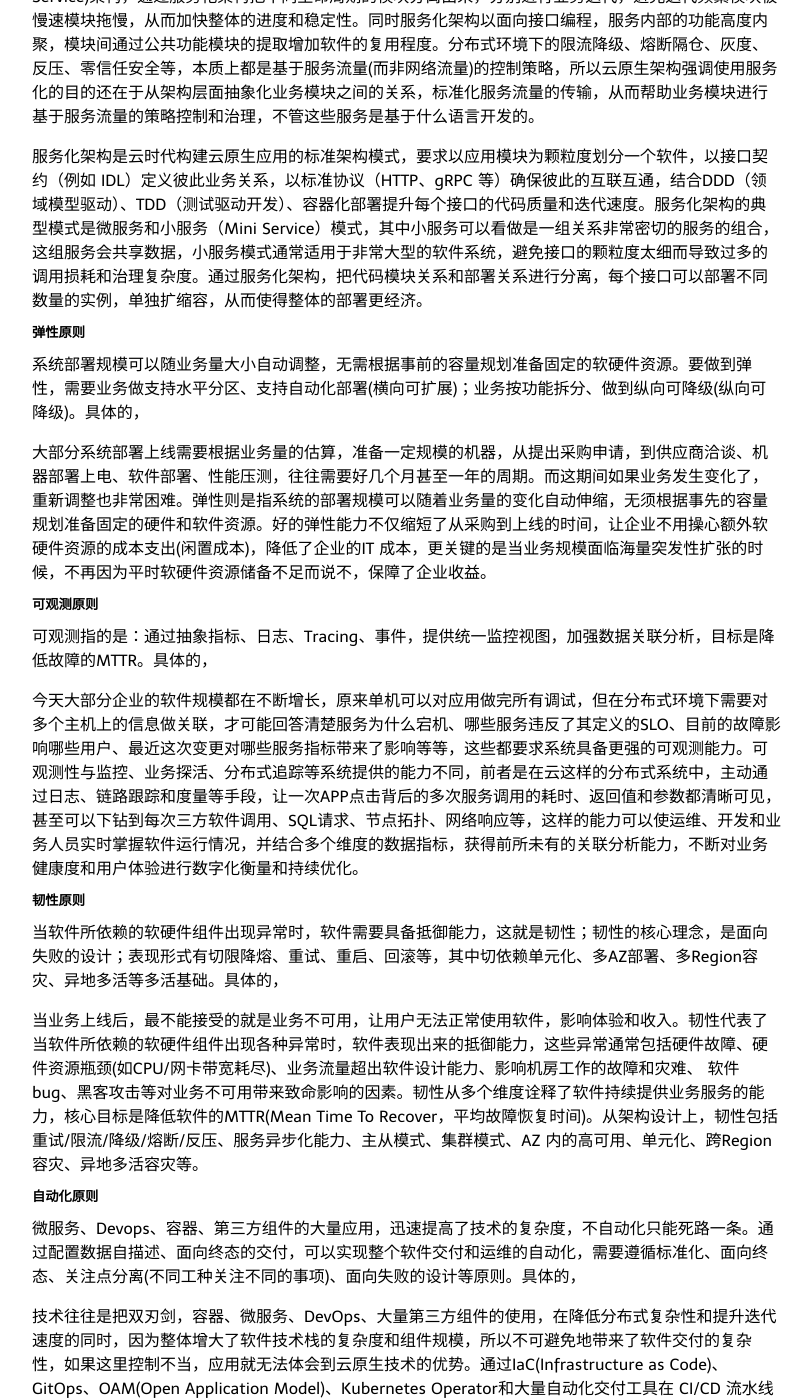
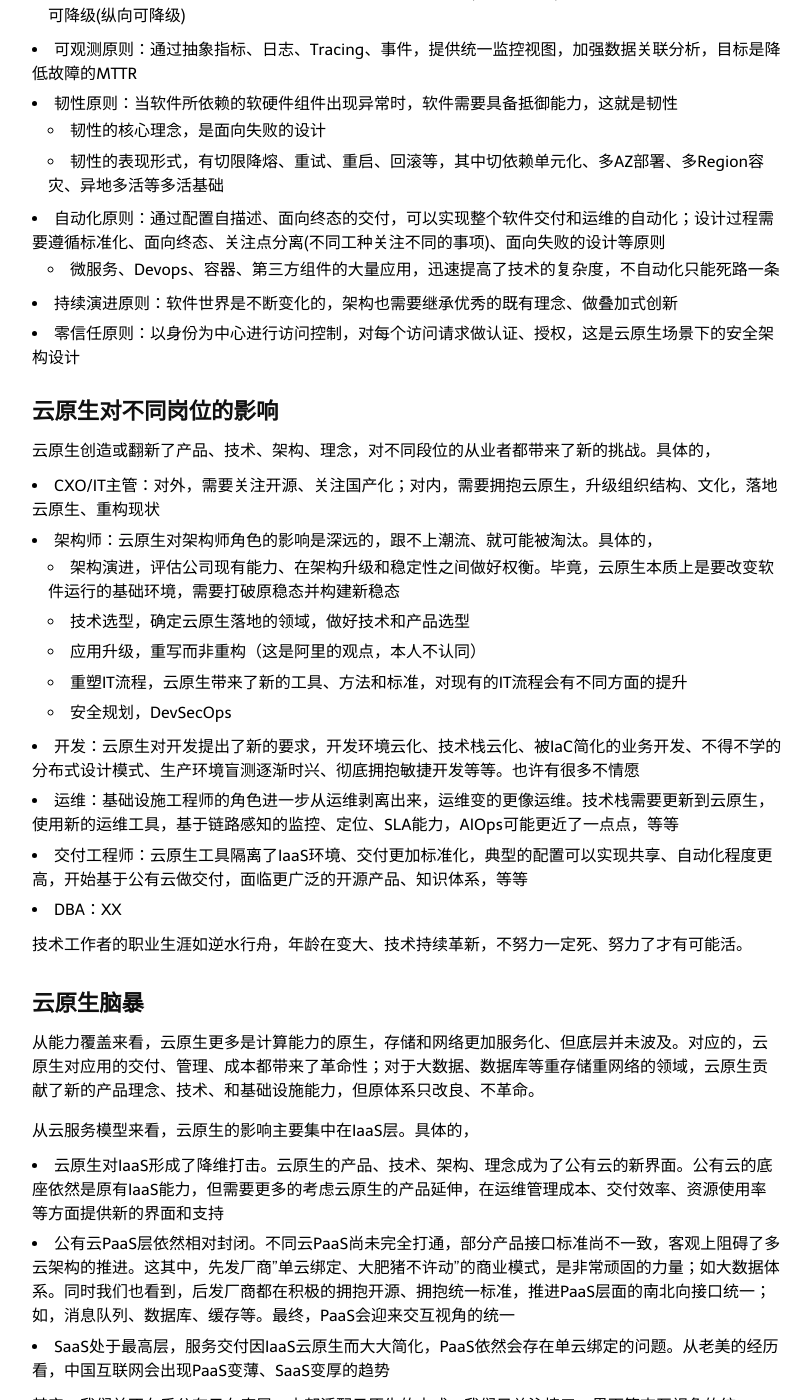
Before and after one commit to niean/niean.github.io, a Jekyll site: the page built from _posts/2021-06-30-infra-cloud-native.markdown, in a window 1280 px wide and 1400 px high, scrolled down 1515 px. Shown: the whole window, without its empty margins (233-1045 px from the left). Built offline with Jekyll 4.4.1, drawn with Linux system fonts in a browser that asks for light colours; comment, search, counter and statistics services are not loaded; some of the changed text lies outside the part shown.

Commit message:
update:cn

```diff
--- a/_posts/2021-06-30-infra-cloud-native.markdown
+++ b/_posts/2021-06-30-infra-cloud-native.markdown
@@ -32,6 +32,72 @@ CNCF对云原生的最新定义，为，
 
 
 ## 云原生的架构原则
+云原生遵循的架构原则，包括服务化、弹性、可观测、韧性、自动化、持续演进、零信任等。具体的，
+
+- 服务化原则：拆分业务单元，使能独立迭代；面向接口编程，提升功能内聚；合理抽象业务(如DDD)，做到基于服务流量的策略控制和治理
+    - 在经典的三维模型中，应用服务扩展遵循水平容量扩展(单实例到多实例)、纵向功能划分(单体到微服务)、Z向数据分区的设计(单分区到多分区)
+- 弹性原则：系统部署规模可以随业务量大小自动调整，无需根据事前的容量规划准备固定的软硬件资源
+    - 要做到弹性，需要业务做支持水平分区、支持自动化部署(横向可扩展)；业务按功能拆分、做到纵向可降级(纵向可降级)
+- 可观测原则：通过抽象指标、日志、Tracing、事件，提供统一监控视图，加强数据关联分析，目标是降低故障的MTTR
+- 韧性原则：当软件所依赖的软硬件组件出现异常时，软件需要具备抵御能力，这就是韧性
+    - 韧性的核心理念，是面向失败的设计
+    - 韧性的表现形式，有切限降熔、重试、重启、回滚等，其中切依赖单元化、多AZ部署、多Region容灾、异地多活等多活基础
+- 自动化原则：通过配置自描述、面向终态的交付，可以实现整个软件交付和运维的自动化；设计过程需要遵循标准化、面向终态、关注点分离(不同工种关注不同的事项)、面向失败的设计等原则
+    - 微服务、Devops、容器、第三方组件的大量应用，迅速提高了技术的复杂度，不自动化只能死路一条
+- 持续演进原则：软件世界是不断变化的，架构也需要继承优秀的既有理念、做叠加式创新
+- 零信任原则：以身份为中心进行访问控制，对每个访问请求做认证、授权，这是云原生场景下的安全架构设计
+
+
+## 云原生对不同岗位的影响
+云原生创造或翻新了产品、技术、架构、理念，对不同段位的从业者都带来了新的挑战。具体的，
+
+- CXO/IT主管：对外，需要关注开源、关注国产化；对内，需要拥抱云原生，升级组织结构、文化，落地云原生、重构现状
+- 架构师：云原生对架构师角色的影响是深远的，跟不上潮流、就可能被淘汰。具体的，
+    - 架构演进，评估公司现有能力、在架构升级和稳定性之间做好权衡。毕竟，云原生本质上是要改变软件运行的基础环境，需要打破原稳态并构建新稳态
+    - 技术选型，确定云原生落地的领域，做好技术和产品选型
+    - 应用升级，重写而非重构（这是阿里的观点，本人不认同）
+    - 重塑IT流程，云原生带来了新的工具、方法和标准，对现有的IT流程会有不同方面的提升
+    - 安全规划，DevSecOps
+- 开发：云原生对开发提出了新的要求，开发环境云化、技术栈云化、被IaC简化的业务开发、不得不学的分布式设计模式、生产环境盲测逐渐时兴、彻底拥抱敏捷开发等等。也许有很多不情愿
+- 运维：基础设施工程师的角色进一步从运维剥离出来，运维变的更像运维。技术栈需要更新到云原生，使用新的运维工具，基于链路感知的监控、定位、SLA能力，AIOps可能更近了一点点，等等
+- 交付工程师：云原生工具隔离了IaaS环境、交付更加标准化，典型的配置可以实现共享、自动化程度更高，开始基于公有云做交付，面临更广泛的开源产品、知识体系，等等
+- DBA：XX
+
+技术工作者的职业生涯如逆水行舟，年龄在变大、技术持续革新，不努力一定死、努力了才有可能活。
+
+
+## 云原生脑暴
+
+从能力覆盖来看，云原生更多是计算能力的原生，存储和网络更加服务化、但底层并未波及。对应的，云原生对应用的交付、管理、成本都带来了革命性；对于大数据、数据库等重存储重网络的领域，云原生贡献了新的产品理念、技术、和基础设施能力，但原体系只改良、不革命。
+
+从云服务模型来看，云原生的影响主要集中在IaaS层。具体的，
+
+- 云原生对IaaS形成了降维打击。云原生的产品、技术、架构、理念成为了公有云的新界面。公有云的底座依然是原有IaaS能力，但需要更多的考虑云原生的产品延伸，在运维管理成本、交付效率、资源使用率等方面提供新的界面和支持
+- 公有云PaaS层依然相对封闭。不同云PaaS尚未完全打通，部分产品接口标准尚不一致，客观上阻碍了多云架构的推进。这其中，先发厂商"单云绑定、大肥猪不许动"的商业模式，是非常顽固的力量；如大数据体系。同时我们也看到，后发厂商都在积极的拥抱开源、拥抱统一标准，推进PaaS层面的南北向接口统一；如，消息队列、数据库、缓存等。最终，PaaS会迎来交互视角的统一
+- SaaS处于最高层，服务交付因IaaS云原生而大大简化，PaaS依然会存在单云绑定的问题。从老美的经历看，中国互联网会出现PaaS变薄、SaaS变厚的趋势
+
+其实，我们并不在乎公有云在底层、内部适配云原生的方式。我们只关注接口、界面等交互视角的统一性，以达成应用的多云能力。
+
+
+从技术趋势看，
+
+- ServerLess是很好的产品形态，将交付、管理、成本的问题全家桶式解决。目前ServerLess处在产品能力落地期、诸多不完善，预计2-3年后会产生实际效果
+- ServiceMesh证明了其在服务治理中的核心地位，但Iatio在大规模场景的统治力在变弱。期待出现一种去中心化的、更加K8S原生的解决方案
+
+
+
+
+
+
+---
+
+---
+
+---
+
+分隔线、分割线，线上概述、线下详情。以下的章节，是对上文某些章节的详细论述。
+
+## 云原生的架构原则-论述
 云原生遵循的架构原则，包括服务化、弹性、可观测、韧性、自动化、持续演进、零信任等。
 
 ##### 服务化原则
```
Also changed, not shown: other parts of _posts/2021-06-30-infra-cloud-native.markdown (+0 -19 lines), 1 other file.
